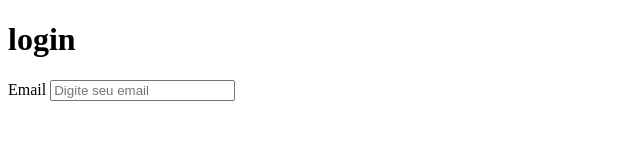
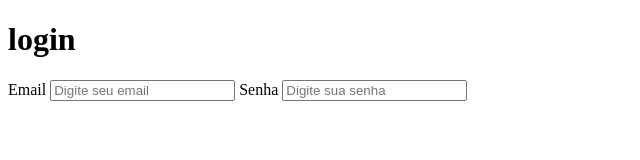
Before and after one commit to tiagocpereira/PagLogin, a plain HTML site: page Index.html in a window 1280 px wide. Shown: the whole page, without its empty margins (0-640 px from the left). Drawn offline with Linux system fonts and the light colour scheme.

```diff
--- a/Index.html
+++ b/Index.html
@@ -14,6 +14,9 @@
         <form action="">
             <label for="email">Email</label>
             <input type="email" name="email" id="email" placeholder="Digite seu email" autocomplete="off">
+            <label for="password">Senha</label>
+            <input type="password" name="password" id="password" placeholder="Digite sua senha">
+
         </form>
     </div>
 </body>
```
